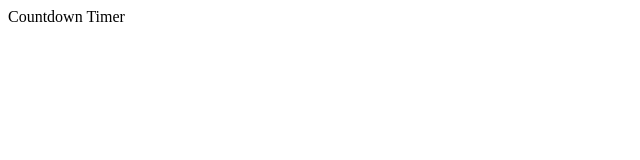
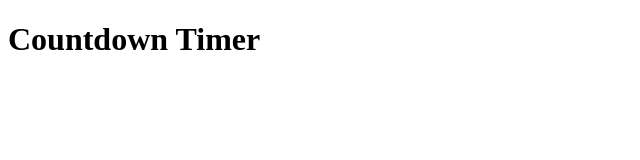
Before and after one commit to sercanbaris/javascript, a plain HTML site: page Countdown Timer/index.html in a window 1280 px wide. Shown: the whole page, without its empty margins (0-640 px from the left). Drawn offline with Linux system fonts and the light colour scheme.

Commit message:
Update index.html

```diff
--- a/Countdown Timer/index.html
+++ b/Countdown Timer/index.html
@@ -6,6 +6,6 @@
     <title>Countdown Timer</title>
 </head>
 <body>
-    Countdown Timer
+    <h1>Countdown Timer</h1>
 </body>
 </html>
```
